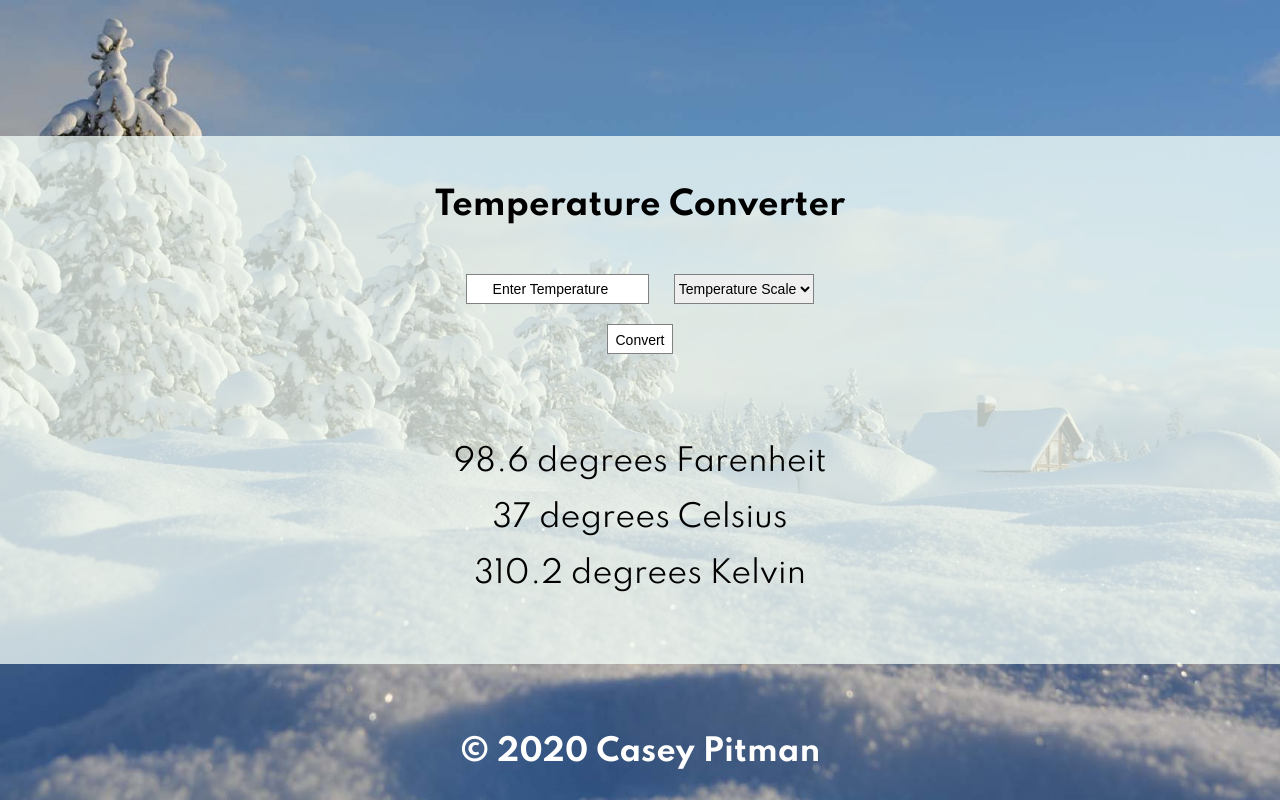
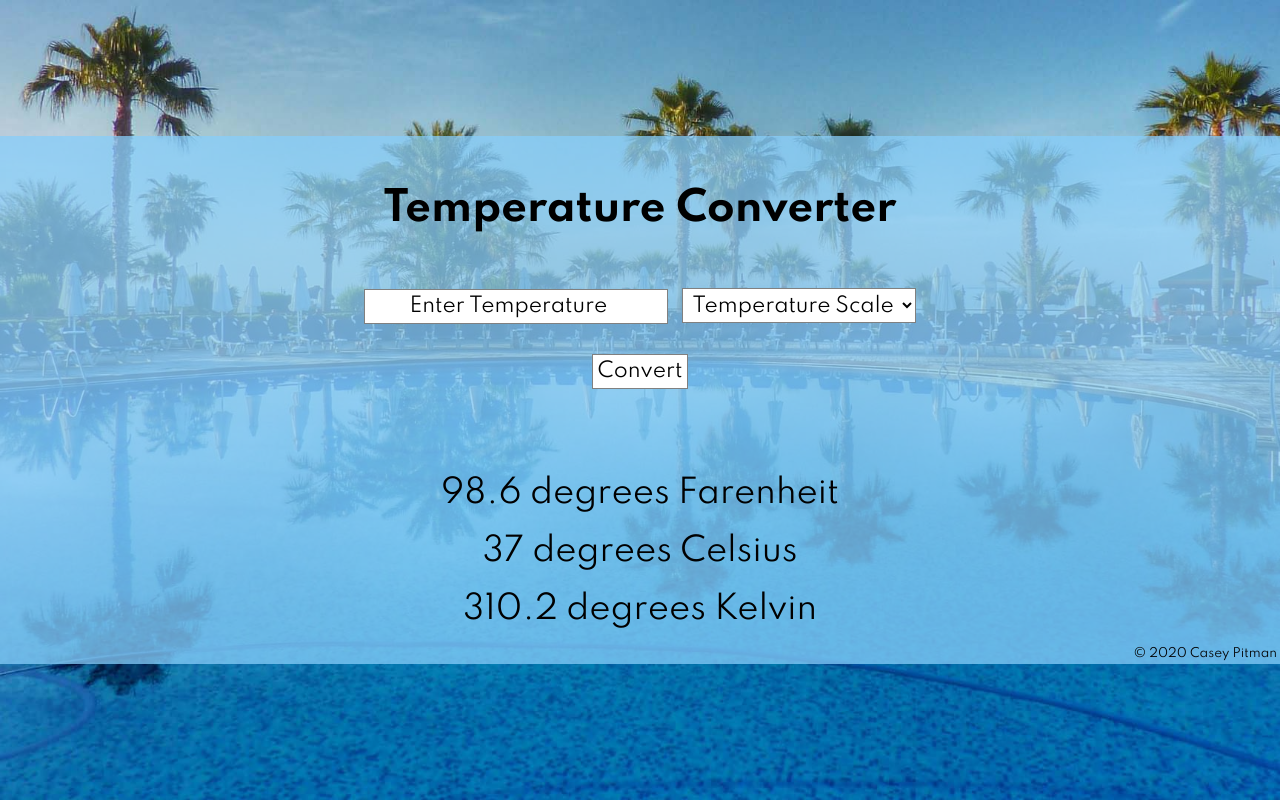
Before and after one commit to CaseyPitman/temperature-converter-2.0, a plain HTML site: page index.html in a window 1280 px wide. Drawn offline with Linux system fonts and the light colour scheme.

Commit message:
added media queries for tablet and desktop.

```diff
--- a/app.js
+++ b/app.js
@@ -70,7 +70,7 @@ const uiController = (() => {
          let month, season, color;
         // month = new Date().getMonth();
 
-        month = 0;
+        month = 6;
 
 
          //Determine which season it is.
@@ -79,7 +79,7 @@ const uiController = (() => {
             color =  'rgb(245, 255, 250, 0.75)';
          } else if (month > 4 && month< 8) {  //Summer - JUNE, JULY, AUG
             season = `summer`;
-            color = 'rgb(255, 255, 153, 0.75)';
+            color = 'rgb(135, 206, 250, 0.75)';
          } else if (month > 7 && month < 11) {   //Fall - SEPT, OCT, NOV
             season = `fall`;
             color = 'rgb(205, 133, 63, 0.75)';
--- a/index.html
+++ b/index.html
@@ -39,6 +39,8 @@
             </div>
          </section>
 
+<!-- Dynamically generated results -->
+
          <section id="results">
             <div class="result-div">
                <p class="result-text" id="farenheit-result">98.6 degrees Farenheit</p>
@@ -51,13 +53,9 @@
             </div>
          </section>
 
+
+         <p id="copyright">&copy;  2020 Casey Pitman</p>
       </div>
-
-      <footer id="footer">
-         <h4 id="copyright">&copy;  2020 Casey Pitman</h4>
-      </footer>
-
-
    </main>
 
 </body>
--- a/styles.css
+++ b/styles.css
@@ -9,7 +9,6 @@
 
 html {
    font-family: 'Spartan', sans-serif;
-
 }
 
 #body {
@@ -26,23 +25,23 @@ html {
    flex-flow: column wrap;
    height: 100vh;
    width: 100%;
-
 }
 
 #wrapper {
-   background-color:rgb(255, 255, 255, 0.5);
+
    height:66%;
    width: 100%;
+   position:relative;
 }
 
 #headline {
    color:black;
    text-align:center;
    margin: 50px auto 0;
+   font-size: 28px;
 }
 
 #input-section {
-
    display: flex;
    justify-content: center;
    align-items: center;
@@ -60,8 +59,10 @@ html {
    border: 1px solid gray;
    height:30px;
    text-align: center;
-   margin:0 10px;
+   margin:5px 5px;
    font-size:14px;
+   font-family: 'Spartan', sans-serif;
+   background-color: white;
 }
 
 ::-webkit-input-placeholder { /* Edge */
@@ -102,7 +103,7 @@ html {
    justify-content: center;
    align-items: center;
    flex-flow: row wrap;
-   margin: 50px auto 0;
+   margin: 40px auto 0;
 }
 
 .result-div {
@@ -112,12 +113,55 @@ html {
 }
 
 .result-text {
-   font-size:30px;
+   font-size:24px;
 }
 
-#footer {
-   position: fixed;
-   bottom:30px;
-   color:white;
-   font-size: 30px;
+#copyright {
+   position:absolute;
+   bottom: 0;
+   right: 0;
+   color:black;
+   font-size: 12px;
+   font-weight: 400;
+   padding: 0 3px 3px 0;
 }
+
+
+/* Tablet Styles */
+
+@media screen and (min-width: 768px){
+
+   #headline {
+      font-size: 40px;
+   }
+
+   #input-temp,
+   #input-temp-scale,
+   #convert {
+
+      height:35px;
+      text-align: center;
+      margin:5px 5px;
+      font-size:20px;
+      padding: 0 5px;
+   }
+
+   ::-webkit-input-placeholder { /* Edge */
+
+      font-size:20px;
+    }
+
+   :-ms-input-placeholder { /* Internet Explorer 10-11 */
+
+      font-size:20px;
+    }
+
+   ::placeholder {
+
+      font-size:20px;
+    }
+
+    .result-text {
+      font-size:32px;
+   }
+}
```
